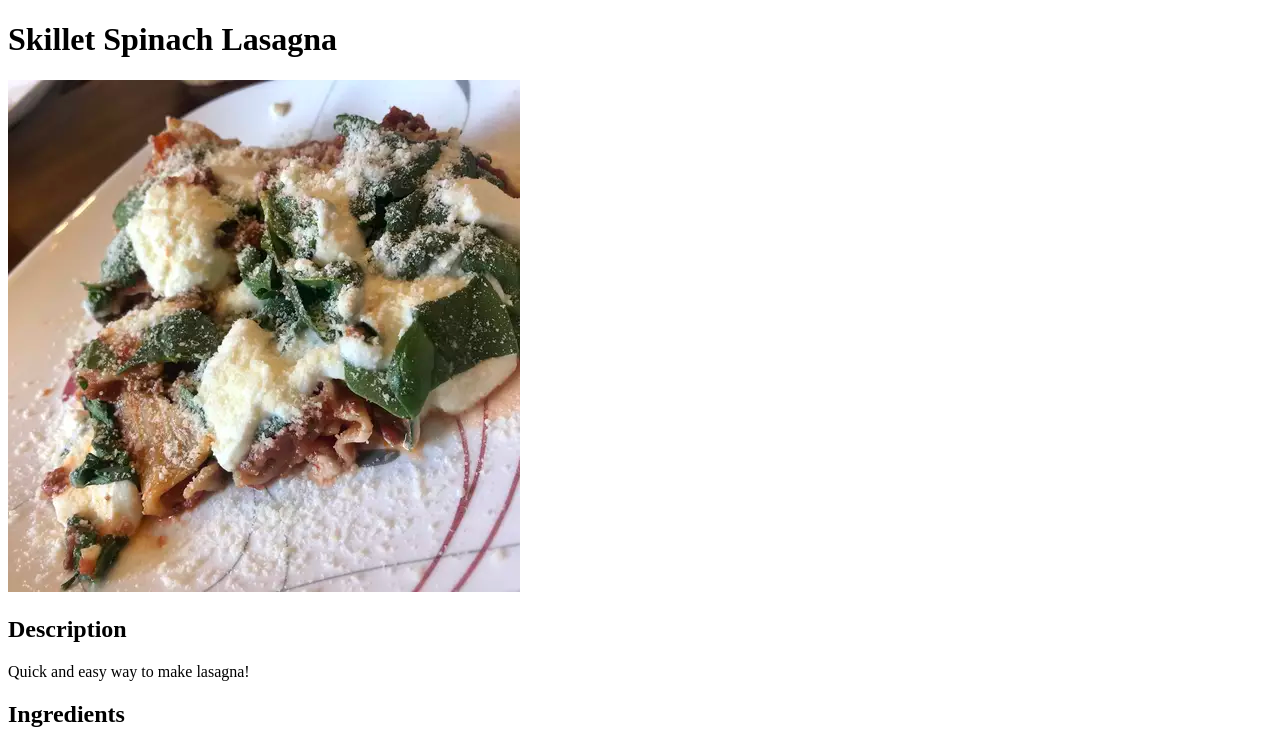
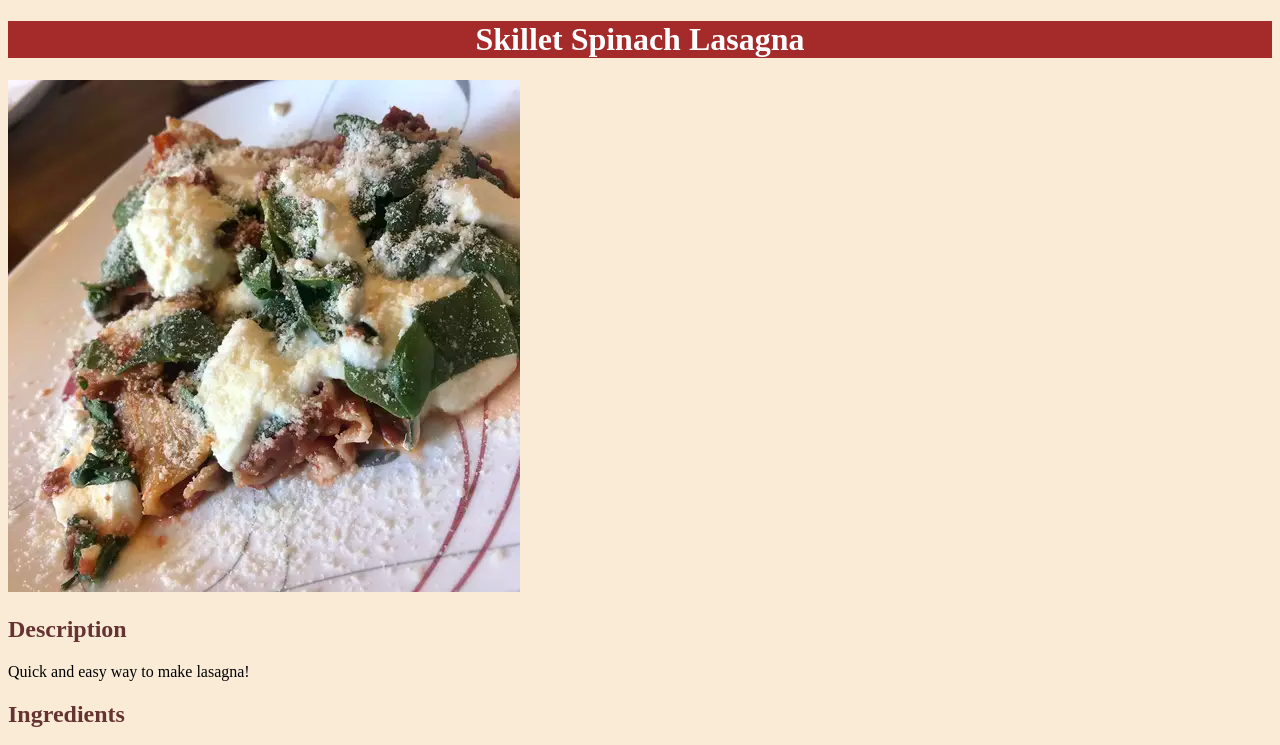
Before and after one commit to marodacco/odin-recipes, a plain HTML site: page recipes/lasagna.html in a window 1280 px wide. Shown: the top 745 px of the page. Drawn offline with Linux system fonts and the light colour scheme.

Commit message:
Add css and some styles
Created styles.css and added some styles

```diff
--- a/recipes/lasagna.html
+++ b/recipes/lasagna.html
@@ -3,6 +3,7 @@
 <html lang="en">
   <head>
     <meta charset="UTF-8">
+    <link rel="stylesheet" href="../styles.css">
     <title>Skillet Spinach Lasagna</title>
   </head>
 
--- /dev/null
+++ b/styles.css
@@ -0,0 +1,14 @@
+body {
+  font-family: "Times New Roman", Georgia, serif;
+  background-color: antiquewhite;
+}
+
+h1 {
+  background-color: brown;
+  color: #ffffff;
+  text-align: center;
+}
+
+h2 {
+  color: #663333;
+}
```
Also changed, not shown: index.html (+1 -0 lines), recipes/pasta.html (+1 -0 lines), recipes/rugelach.html (+1 -0 lines).
